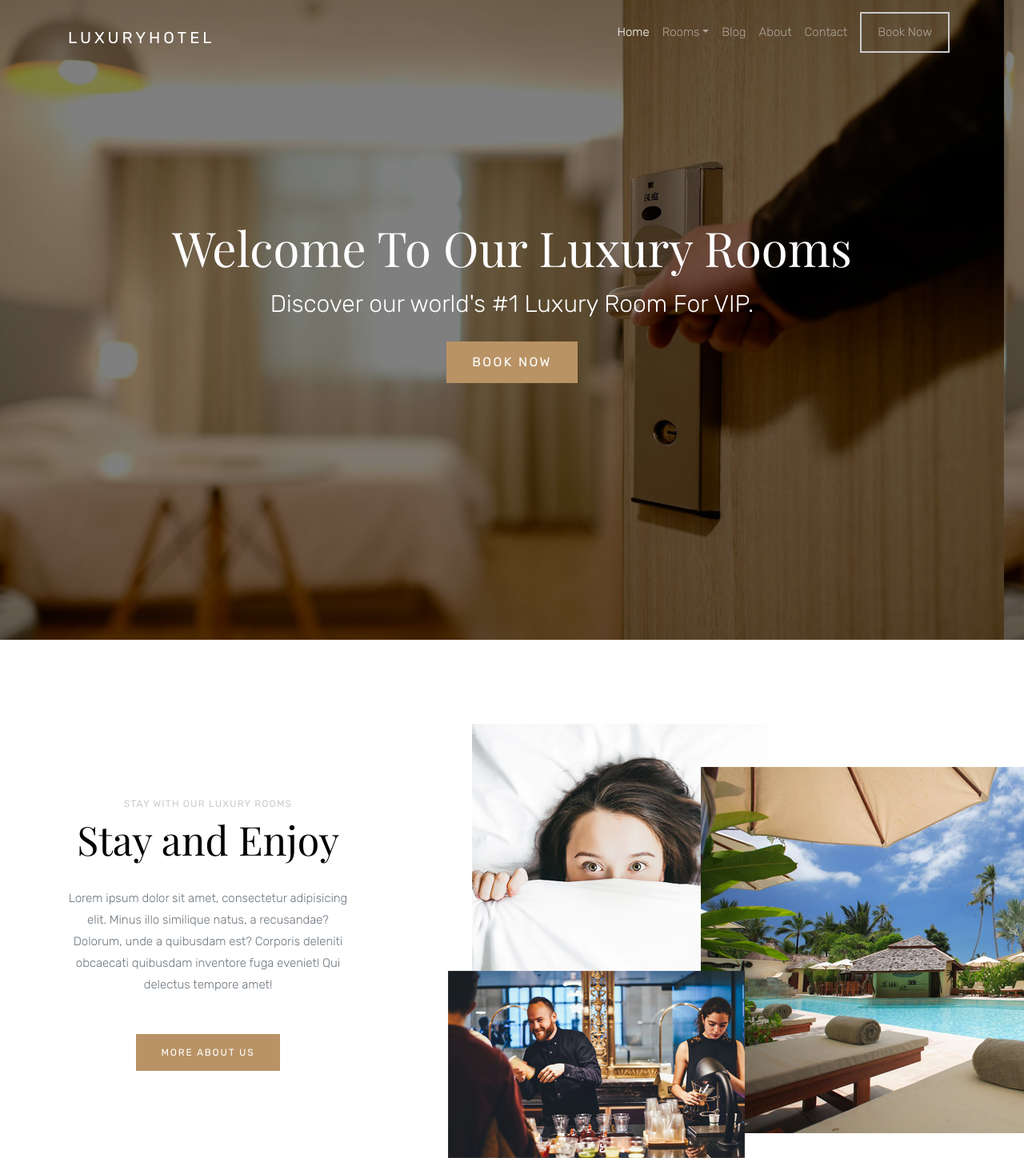
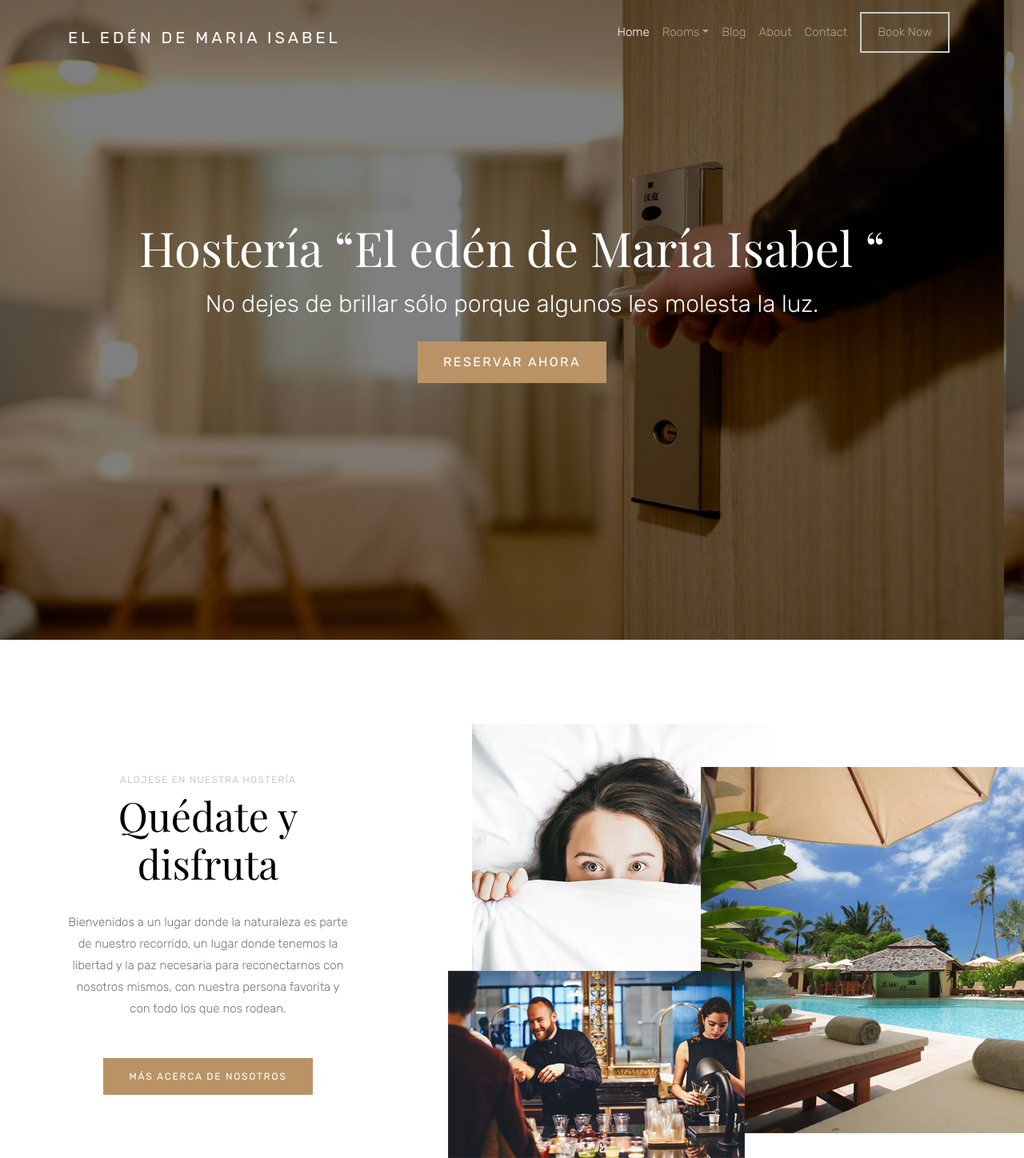
Before and after one commit to hansexe/ElEdenDeMariaIsabel, a plain HTML site: page index.html in a window 1280 px wide. Shown: the top 1448 px of the page at 80% size. Drawn offline with nearby package versions, Linux system fonts and the light colour scheme; files whose address does not match are found by name.

Commit message:
Hotel v.1.0.0

```diff
--- a/index.html
+++ b/index.html
@@ -20,7 +20,7 @@
 <header role="banner">
 <nav class="navbar navbar-expand-md navbar-dark bg-light">
 <div class="container">
-<a class="navbar-brand" href="index-2.html">LuxuryHotel</a>
+<a class="navbar-brand" href="index-2.html">El Edén de Maria Isabel</a>
 <button class="navbar-toggler" type="button" data-toggle="collapse" data-target="#navbarsExample05" aria-controls="navbarsExample05" aria-expanded="false" aria-label="Toggle navigation">
 <span class="navbar-toggler-icon"></span>
 </button>
@@ -61,9 +61,10 @@
 <div class="row align-items-center site-hero-inner justify-content-center">
 <div class="col-md-12 text-center">
 <div class="mb-5 element-animate">
-<h1>Welcome To Our Luxury Rooms</h1>
-<p>Discover our world's #1 Luxury Room For VIP.</p>
-<p><a href="booknow.html" class="btn btn-primary">Book Now</a></p>
+<h1>Hostería “El edén de María Isabel “</h1>
+<!-- <p>Discover our world's #1 Luxury Room For VIP.</p> -->
+<p>No dejes de brillar sólo porque algunos les molesta la luz.</p>
+<p><a href="booknow.html" class="btn btn-primary">Reservar Ahora</a></p>
 </div>
 </div>
 </div>
@@ -75,10 +76,12 @@
 <div class="row align-items-center">
 <div class="col-md-4">
 <div class="heading-wrap text-center element-animate">
-<h4 class="sub-heading">Stay with our luxury rooms</h4>
-<h2 class="heading">Stay and Enjoy</h2>
-<p class="mb-5">Lorem ipsum dolor sit amet, consectetur adipisicing elit. Minus illo similique natus, a recusandae? Dolorum, unde a quibusdam est? Corporis deleniti obcaecati quibusdam inventore fuga eveniet! Qui delectus tempore amet!</p>
-<p><a href="#" class="btn btn-primary btn-sm">More About Us</a></p>
+<h4 class="sub-heading">Alojese en nuestra hostería</h4>
+<h2 class="heading">Quédate y disfruta</h2>
+<!-- <p class="mb-5">Viajamos... No para escapar de la vida sino para que la vida no se nos escape."</p> -->
+<p class="mb-5">Bienvenidos a un lugar donde la naturaleza es parte de nuestro recorrido, un lugar donde tenemos la libertad y la paz necesaria para reconectarnos con nosotros mismos, con nuestra persona favorita y con todo los que nos rodean.</p>
+
+<p><a href="#" class="btn btn-primary btn-sm">Más acerca de nosotros</a></p>
 </div>
 </div>
 <div class="col-md-1"></div>
@@ -219,13 +222,13 @@ from $22
 <div class="container">
 <div class="row mb-5">
 <div class="col-md-4">
-<h3>Phone Support</h3>
-<p>24/7 Call us now.</p>
-<p class="lead"><a href="tel://">+ 1 332 3093 323</a></p>
+<h3>Soporte telefónico</h3>
+<p>24/7 Llamanos ahora.</p>
+<p class="lead"><a href="tel://">+593 99 974 0762</a></p>
 </div>
 <div class="col-md-4">
 <h3>Connect With Us</h3>
-<p>We are socialized. Follow us</p>
+<p>Estamos conectados. Síganos </p>
 <p>
 <a href="#" class="pl-0 p-3"><span class="fa fa-facebook"></span></a>
 <a href="#" class="p-3"><span class="fa fa-twitter"></span></a>
```
